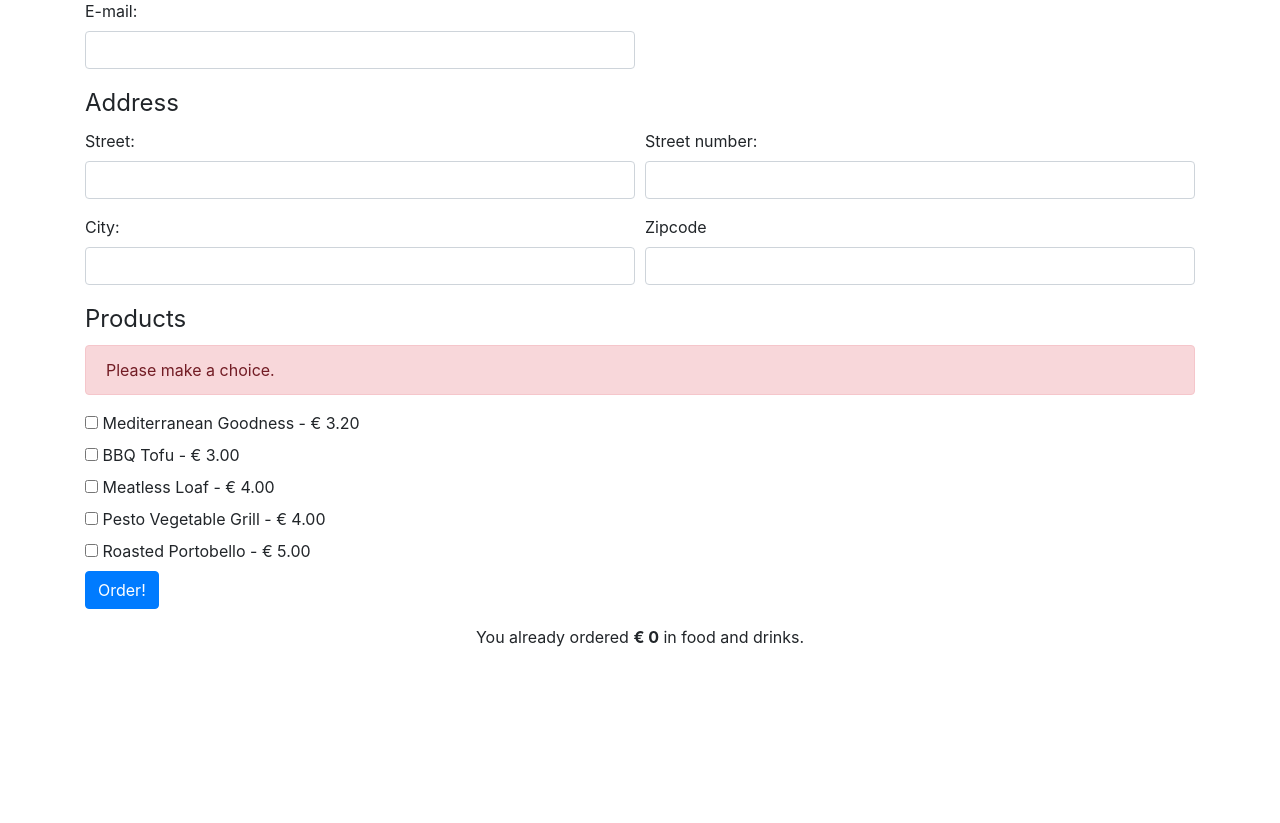
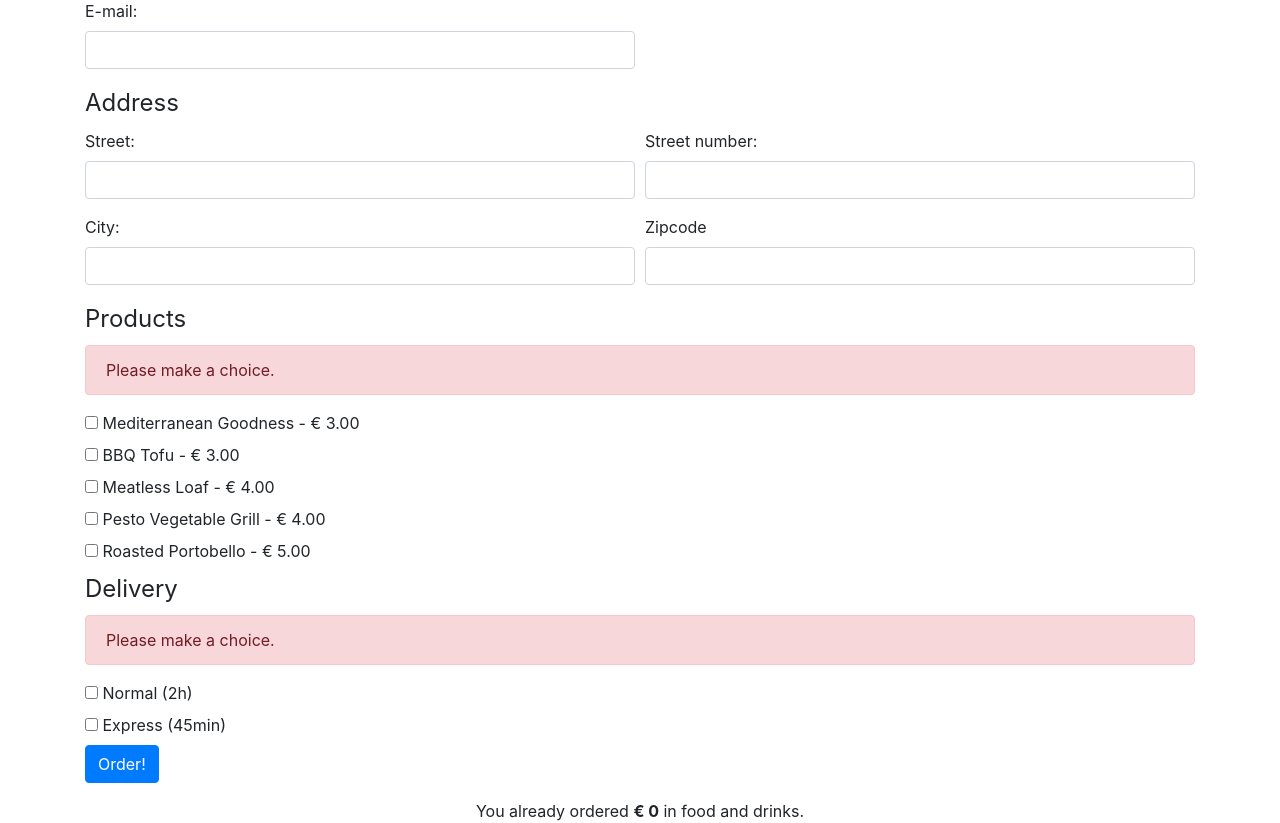
Before and after one commit to NicolSaha/php-order-form, a PHP site: page /index.php in a window 1280 px wide. Shown: the part 379-1202 px from the top of the page. Before the commit the page ends 1026 px from the top, so only its background shows below. Run offline with PHP 8.4, Linux system fonts and the light colour scheme.

Commit message:
Step 4 working, bug in saving current time

```diff
--- a/form-view.php
+++ b/form-view.php
@@ -80,6 +80,16 @@
             <?php endforeach; ?>
         </fieldset>
 
+        <fieldset>
+            <legend>Delivery</legend>
+            <div class="alert alert-danger" id="products-alert" role="alert" <?php echo $style_warning_delivery?> > <?php echo $error_message_delivery; ?> </div>
+            <div class="alert alert-success" id="products-alert" role="alert" <?php echo $style_success_delivery?> > <?php echo $success_message_delivery; ?> </div>
+                <input type="checkbox" value="Normal" name="normaldelivery"/>
+                    <label for="normaldelivery">Normal (2h)</label>  <br />
+                <input type="checkbox" value="Express" name="expressdelivery"/>
+                    <label for="normaldelivery">Express (45min)</label>
+        </fieldset>
+
         <button type="submit" class="btn btn-primary">Order!</button>
     </form>
 
--- a/index.php
+++ b/index.php
@@ -29,7 +29,7 @@ if (isset($_GET["food"]) && $_GET['food'] == 1) {
 ];
 } else {
 $products = [
-    ['name' => 'Mediterranean Goodness', 'price' => 3.20],
+    ['name' => 'Mediterranean Goodness', 'price' => 3],
     ['name' => 'BBQ Tofu', 'price' => 3],
     ['name' => 'Meatless Loaf', 'price' => 4],
     ['name' => 'Pesto Vegetable Grill', 'price' => 4],
@@ -88,6 +88,7 @@ $error_message_streetnumber = "";
 $error_message_city = "";
 $error_message_zipcode = "";
 $error_message_products = "";
+$error_message_delivery = "";
 
 // Success Alert Message
 $success_message_email = "";
@@ -96,6 +97,7 @@ $success_message_streetnumber = "";
 $success_message_city = "";
 $success_message_zipcode = "";
 $success_message_products = "";
+$success_message_delivery = "";
 
 // Warning style alert
 $style_warning_email = "";
@@ -104,6 +106,7 @@ $style_warning_streetnumber = "";
 $style_warning_city = "";
 $style_warning_zipcode = "";
 $style_warning_products ="";
+$style_warning_delivery ="";
 
 // Success style alert
 $style_success_email = "";
@@ -112,6 +115,7 @@ $style_success_streetnumber = "";
 $style_success_city = "";
 $style_success_zipcode = "";
 $style_success_products ="";
+$style_success_delivery ="";
 
 // Validate true or false
 $return_email = "";
@@ -120,6 +124,7 @@ $return_streetnumber = "";
 $return_city = "";
 $return_zipcode = "";
 $return_products ="";
+$return_delivery ="";
 
 /* $style_warning_show= "";
 $style_warning = array();
@@ -239,12 +244,39 @@ if (isset($_POST['email']) && isset($_POST["street"]) && isset($_POST["streetnum
         $success_message_products .= "Valid Choice!";
     };
 
+// Delivery time
+ if(isset($_POST['normaldelivery']) || isset($_POST['expressdelivery']) ) {
+        $return_delivery = true;
+        $style_warning_delivery = "style='display:none;'";
+        $success_message_delivery .= "Valid!";
+    } else {
+        $return_delivery = false;
+        $style_success_delivery = "style='display:none;'";
+        $error_message_delivery .= 'Please make a choice.<br>';
+    };
+
+
 // Message for user if form is validated
     $thankyou_message = "";
 
- if ($return_email == true && $return_street == true && $return_streetnumber == true && $return_city == true && $return_zipcode == true && $return_products == true)
+ if ($return_email == true && $return_street == true && $return_streetnumber == true && $return_city == true && $return_zipcode == true && $return_products == true && $return_delivery == true )
  {
-    $thankyou_message = 'Your order is submitted, thank you';
+
+    // Save time in SESSION
+    $_SESSION['timeOfOrdering'] = date('H:i');
+    $timeOfOrdering = (null !== $_SESSION['timeOfOrdering']) ? $_SESSION ['timeOfOrdering'] : '';
+
+    $_SESSION['expectedDeliveryNormal'] = date('H:i',strtotime('+2 hour',strtotime($timeOfOrdering)));
+    $expectedDeliveryNormal = (null !== $_SESSION['expectedDeliveryNormal']) ? $_SESSION ['expectedDeliveryNormal'] : '';
+
+    $_SESSION['expectedDeliveryExpress'] = date('H:i',strtotime('+45 minutes',strtotime($timeOfOrdering)));
+    $expectedDeliveryExpress = (null !== $_SESSION['expectedDeliveryExpress']) ? $_SESSION ['expectedDeliveryExpress'] : '';
+
+    if(isset($_POST['normaldelivery'])){
+        $thankyou_message = 'Thank you for placing an order! The estimated delivery time is ' . $_SESSION['expectedDeliveryNormal'] . '.';
+    } else {
+        $thankyou_message = 'Thank you for placing an order! The estimated delivery time is ' . $_SESSION['expectedDeliveryExpress'] . '.';
+    }
 
     $style_warning_email = "style='display:none;'";
     $style_warning_street = "style='display:none;'";
@@ -252,6 +284,7 @@ if (isset($_POST['email']) && isset($_POST["street"]) && isset($_POST["streetnum
     $style_warning_city = "style='display:none;'";
     $style_warning_zipcode = "style='display:none;'";
     $style_warning_products = "style='display:none;'";
+    $style_warning_delivery = "style='display:none;'";
 
     $style_success_email = "style='display:none;'";
     $style_success_street = "style='display:none;'";
@@ -259,16 +292,17 @@ if (isset($_POST['email']) && isset($_POST["street"]) && isset($_POST["streetnum
     $style_success_city = "style='display:none;'";
     $style_success_zipcode = "style='display:none;'";
     $style_success_products = "style='display:none;'";
+    $style_success_delivery = "style='display:none;'";
+
     $email = $street = $streetnumber = $city = $zipcode = "";
 };
 
 // Form invalidated
-if ($return_email == false || $return_street == false || $return_streetnumber == false || $return_city == false || $return_zipcode == false || $return_products == false)
+if ($return_email == false || $return_street == false || $return_streetnumber == false || $return_city == false || $return_zipcode == false || $return_products == false || $return_delivery == false )
  {   $style_success = "style='display:none;'";
  };
 
- // Switch from food to drinks
-//$_GET['food'];
+// Total revenue counter
 
 
  // Email order to yourself
```
